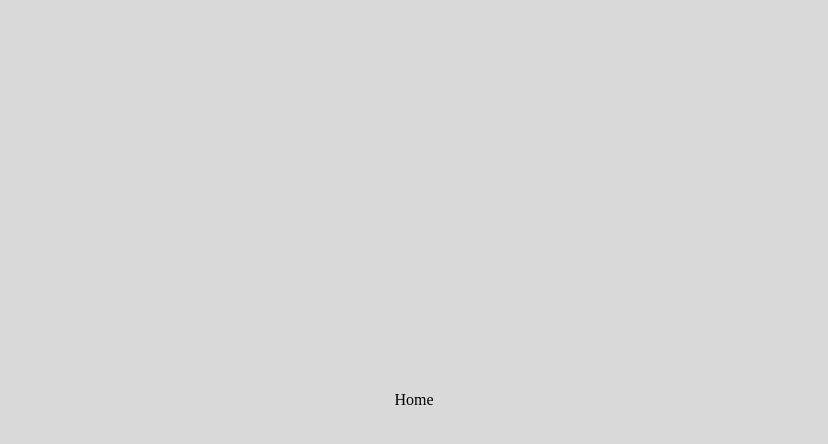
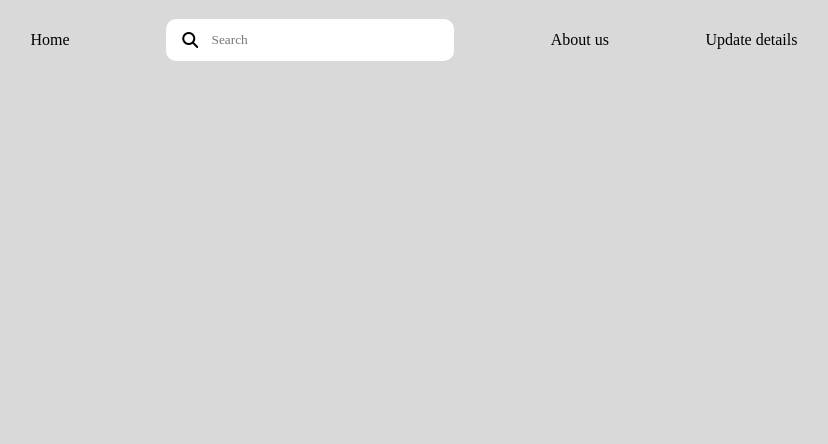
Before and after one commit to AnshulVishwa/MERN-Stack, a React (Vite) app in the folder Cards(Info_of_users)/frontend/: page /home in a window 1280 px wide. Shown: the top 444 px of the page, without its empty margins (226-1054 px from the left). Built offline with nearby package versions, Linux system fonts and the light colour scheme; no server answers; a web font is replaced by a local one.

Commit message:
Adding Home page

```diff
--- a/Cards(Info_of_users)/frontend/src/Components/Home.jsx
+++ b/Cards(Info_of_users)/frontend/src/Components/Home.jsx
@@ -1,8 +1,29 @@
-import React from 'react'
+import React, { useEffect, useState } from 'react'
+import axios from 'axios'
+import Navbar from './Navbar'
+import "./Styles/home.css"
 
 function Home() {
+  const [allUsers , setAllUsers] = useState()
+  async function GetReq() {
+    const response = await axios.get( "http://localhost:5000/info" )
+    if( response ){
+      setAllUsers(response.data.users)
+    }
+  }
+  useEffect( () => {
+    GetReq()
+    console.log(allUsers)
+  } , [] )
   return (
-    <div>Home</div>
+    <>
+    <div className="mainDiv flex">
+        <header className='flex'>
+          <Navbar />
+        </header>
+        <div className="middleDiv"></div>
+    </div>
+    </>
   )
 }
 
--- /dev/null
+++ b/Cards(Info_of_users)/frontend/src/Components/Navbar.jsx
@@ -0,0 +1,18 @@
+import React from 'react'
+import "./Styles/navbar.css"
+
+function Navbar() {
+  return (
+    <nav className='flex'>
+        <div>Home</div>
+        <div className="searchBox flex">
+            <i class="fa-solid fa-magnifying-glass"></i>
+            <input className='searchInput' placeholder='Search'/>
+        </div>
+        <div>About us</div>
+        <div>Update details</div>
+    </nav>
+  )
+}
+
+export default Navbar
--- /dev/null
+++ b/Cards(Info_of_users)/frontend/src/Components/Styles/home.css
@@ -0,0 +1,9 @@
+.mainDiv{
+    height: 100vh;
+    width: 100vw;
+    flex-direction: column;
+}
+
+.middleDiv{
+    height: 90%;
+}
--- /dev/null
+++ b/Cards(Info_of_users)/frontend/src/Components/Styles/navbar.css
@@ -0,0 +1,29 @@
+*{
+    margin: 0;
+    padding: 0;
+}
+
+header {
+    width: 100%;
+    height: 10%;
+}
+
+nav.flex {
+    justify-content: space-evenly;
+    width: 75%;
+}
+
+.searchBox {
+    width: 30%;
+    background: white;
+    box-sizing: border-box;
+    padding: 0 1em;
+    border-radius: 10px;
+}
+
+input.searchInput {
+    width: 100%;
+    border: navajowhite;
+    outline: none;
+    padding: 1em;
+}
```
